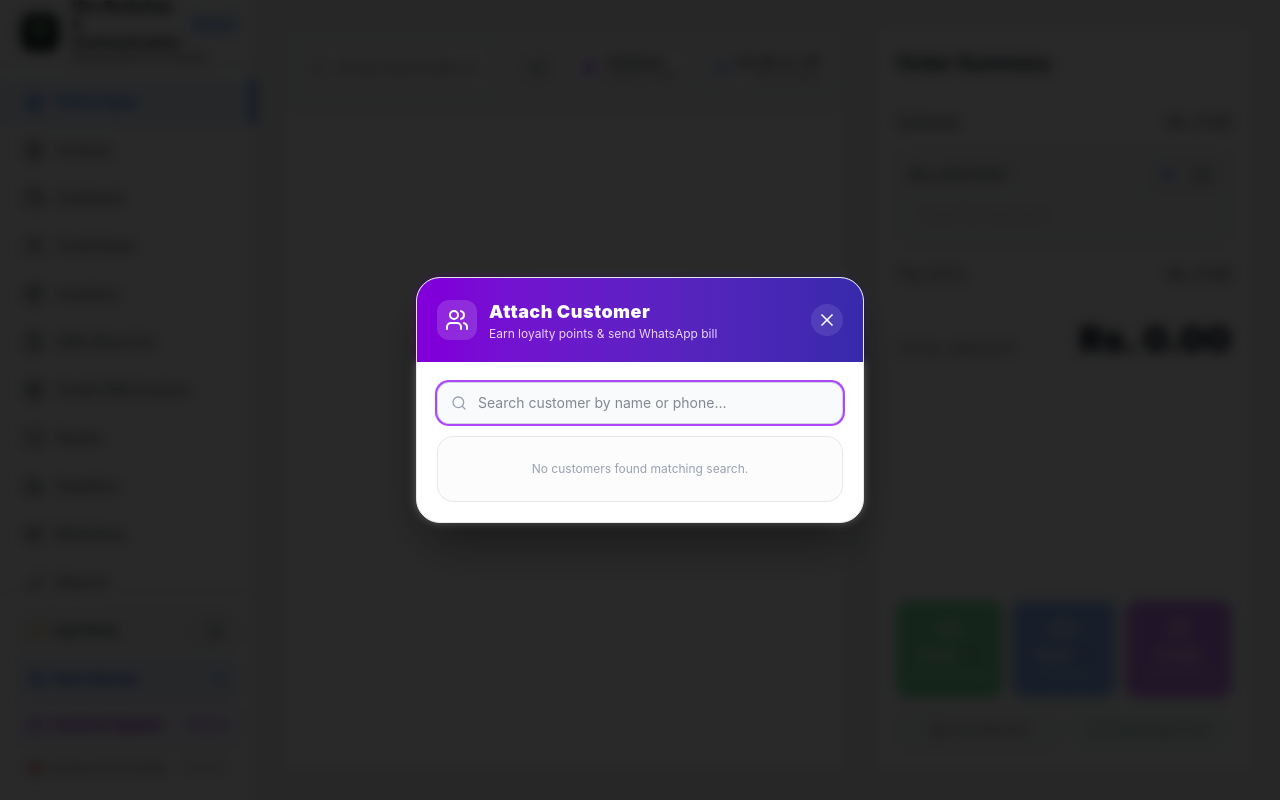
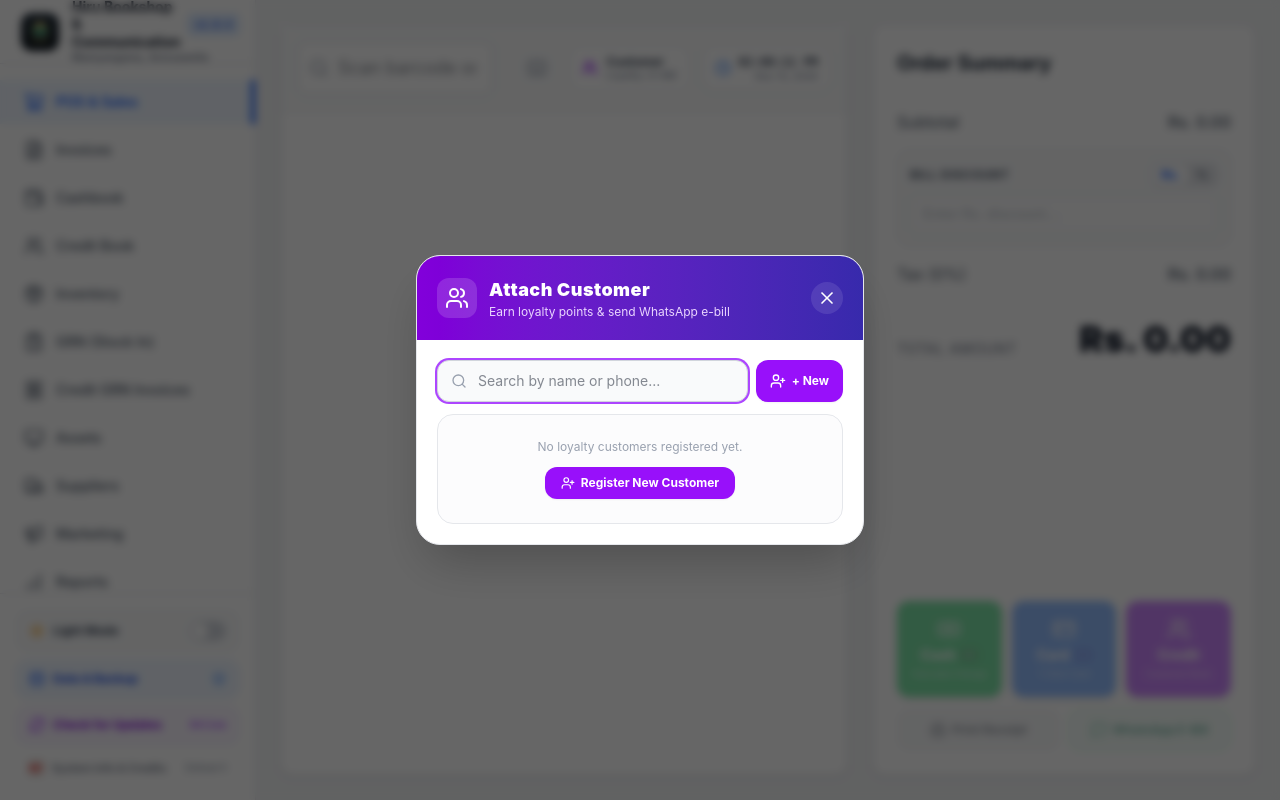
Before and after one commit to AdeeshaRavimal/nethmi-bookshop, a React (Vite) app: page / in a window 1280 px wide. Both pictures are taken after a click on the button "Attach Customer for Loyalty Points & WhatsApp E-Bill". Built offline with nearby package versions, Linux system fonts and the light colour scheme.

Commit message:
feat: inline loyalty customer registration in POS customer picker

```diff
--- a/src/pages/POS.tsx
+++ b/src/pages/POS.tsx
@@ -63,6 +63,11 @@ export default function POS() {
   const [showCustomerPicker, setShowCustomerPicker] = useState(false);
   const [customerPickerSearch, setCustomerPickerSearch] = useState('');
   const [redeemPoints, setRedeemPoints] = useState(false);
+  const [isRegisteringLoyalty, setIsRegisteringLoyalty] = useState(false);
+  const [loyaltyRegName, setLoyaltyRegName] = useState('');
+  const [loyaltyRegPhone, setLoyaltyRegPhone] = useState('');
+  const [loyaltyRegAddress, setLoyaltyRegAddress] = useState('');
+  const [isSubmittingLoyalty, setIsSubmittingLoyalty] = useState(false);
 
   // E-Bill WhatsApp Modal state
   const [showWhatsAppModal, setShowWhatsAppModal] = useState(false);
@@ -468,6 +473,51 @@ export default function POS() {
     }
   };
 
+  const handleRegisterLoyaltyCustomer = async () => {
+    if (!loyaltyRegName.trim()) {
+      toast.error('Customer name is required');
+      return;
+    }
+    try {
+      setIsSubmittingLoyalty(true);
+      const res = await db.credit.createCustomer({
+        name: loyaltyRegName.trim(),
+        phone: loyaltyRegPhone.trim(),
+        address: loyaltyRegAddress.trim(),
+        credit_limit: 0,
+      });
+      if (!res.success || !res.id) throw new Error(res.error || 'Failed to create customer');
+
+      const newCust: CreditCustomer = {
+        id: res.id,
+        name: loyaltyRegName.trim(),
+        phone: loyaltyRegPhone.trim(),
+        address: loyaltyRegAddress.trim(),
+        credit_limit: 0,
+        total_outstanding: 0,
+        loyalty_points: 0,
+        notes: '',
+        created_at: new Date().toISOString(),
+      };
+
+      setAttachedCustomer(newCust);
+      setIsRegisteringLoyalty(false);
+      setLoyaltyRegName('');
+      setLoyaltyRegPhone('');
+      setLoyaltyRegAddress('');
+      setShowCustomerPicker(false);
+
+      const listRes = await db.credit.getCustomers();
+      if (listRes.success && listRes.data) setCreditCustomers(listRes.data);
+
+      toast.success(`Loyalty customer "${newCust.name}" registered & attached to bill!`);
+    } catch (err: any) {
+      toast.error(err.message || 'Error registering loyalty customer');
+    } finally {
+      setIsSubmittingLoyalty(false);
+    }
+  };
+
   const handleCheckout = async (
     method: string,
     tenderedAmount?: number,
@@ -799,6 +849,11 @@ export default function POS() {
             {/* Customer & Loyalty Picker Button */}
             <button
               onClick={async () => {
+                setIsRegisteringLoyalty(false);
+                setCustomerPickerSearch('');
+                setLoyaltyRegName('');
+                setLoyaltyRegPhone('');
+                setLoyaltyRegAddress('');
                 setShowCustomerPicker(true);
                 try {
                   const res = await db.credit.getCustomers();
@@ -1383,7 +1438,9 @@ export default function POS() {
         </div>
       )}
 
-      {/* Customer Picker Modal (Loyalty & E-Bill) */}
+
+
+      {/* Customer Picker Modal (Loyalty & E-Bill) with Inline Registration */}
       {showCustomerPicker && (
         <div
           className="fixed inset-0 z-[100] bg-black/60 backdrop-blur-xs flex items-center justify-center p-4 print:hidden"
@@ -1393,45 +1450,93 @@ export default function POS() {
             className="bg-white dark:bg-gray-800 rounded-3xl shadow-2xl border border-gray-200 dark:border-gray-700 w-full max-w-md overflow-hidden animate-in fade-in zoom-in-95 duration-200"
             onClick={(e) => e.stopPropagation()}
           >
+            {/* Header */}
             <div className="bg-gradient-to-r from-purple-700 to-indigo-800 p-5 text-white flex items-center justify-between">
               <div className="flex items-center gap-3">
                 <div className="w-10 h-10 rounded-xl bg-white/15 flex items-center justify-center">
                   <Users className="w-6 h-6 text-white" />
                 </div>
                 <div>
-                  <h3 className="text-lg font-black tracking-wide">Attach Customer</h3>
-                  <p className="text-xs text-purple-200">Earn loyalty points & send WhatsApp bill</p>
+                  <h3 className="text-lg font-black tracking-wide">
+                    {isRegisteringLoyalty ? 'Register Customer' : 'Attach Customer'}
+                  </h3>
+                  <p className="text-xs text-purple-200">
+                    {isRegisteringLoyalty ? 'Create customer for loyalty points & e-bill' : 'Earn loyalty points & send WhatsApp e-bill'}
+                  </p>
                 </div>
               </div>
               <button
                 type="button"
                 onClick={() => setShowCustomerPicker(false)}
-                className="w-8 h-8 rounded-full bg-white/10 hover:bg-white/20 flex items-center justify-center"
+                className="w-8 h-8 rounded-full bg-white/10 hover:bg-white/20 flex items-center justify-center cursor-pointer"
               >
                 <X className="w-5 h-5" />
               </button>
             </div>
 
+            {!isRegisteringLoyalty ? (
               <div className="p-5 space-y-3">
-              <div className="relative">
+                {/* Search Bar + Register Button */}
+                <div className="flex gap-2">
+                  <div className="relative flex-1">
                     <Search className="w-4 h-4 absolute left-3.5 top-1/2 -translate-y-1/2 text-gray-400" />
                     <input
                       type="text"
-                  placeholder="Search customer by name or phone..."
+                      placeholder="Search by name or phone..."
                       value={customerPickerSearch}
                       onChange={(e) => setCustomerPickerSearch(e.target.value)}
                       className="w-full pl-10 pr-4 py-2.5 bg-gray-50 dark:bg-gray-700 border border-gray-300 dark:border-gray-600 rounded-xl text-sm text-gray-900 dark:text-gray-100 focus:outline-none focus:ring-2 focus:ring-purple-500"
                       autoFocus
                     />
                   </div>
-
-              <div className="max-h-60 overflow-y-auto divide-y divide-gray-100 dark:divide-gray-700 border border-gray-200 dark:border-gray-700 rounded-2xl bg-gray-50/50 dark:bg-gray-900/40">
+                  <button
+                    type="button"
+                    onClick={() => {
+                      if (/^\+?\d+$/.test(customerPickerSearch.trim())) {
+                        setLoyaltyRegPhone(customerPickerSearch.trim());
+                        setLoyaltyRegName('');
+                      } else {
+                        setLoyaltyRegName(customerPickerSearch.trim());
+                        setLoyaltyRegPhone('');
+                      }
+                      setIsRegisteringLoyalty(true);
+                    }}
+                    className="px-3.5 py-2.5 bg-purple-600 hover:bg-purple-700 active:bg-purple-800 text-white rounded-xl text-xs font-bold flex items-center gap-1.5 cursor-pointer shrink-0 shadow-xs"
+                  >
+                    <UserPlus className="w-4 h-4" />
+                    <span>+ New</span>
+                  </button>
+                </div>
+
+                {/* Customer List */}
+                <div className="max-h-64 overflow-y-auto divide-y divide-gray-100 dark:divide-gray-700 border border-gray-200 dark:border-gray-700 rounded-2xl bg-gray-50/50 dark:bg-gray-900/40">
                   {creditCustomers.filter(c =>
                     c.name.toLowerCase().includes(customerPickerSearch.toLowerCase()) ||
                     c.phone.includes(customerPickerSearch)
                   ).length === 0 ? (
-                  <div className="p-6 text-center text-xs text-gray-400">
-                    No customers found matching search.
+                    <div className="p-6 text-center space-y-3">
+                      <p className="text-xs text-gray-400">
+                        {customerPickerSearch.trim()
+                          ? `No customer found for "${customerPickerSearch}".`
+                          : 'No loyalty customers registered yet.'}
+                      </p>
+                      <button
+                        type="button"
+                        onClick={() => {
+                          if (/^\+?\d+$/.test(customerPickerSearch.trim())) {
+                            setLoyaltyRegPhone(customerPickerSearch.trim());
+                            setLoyaltyRegName('');
+                          } else {
+                            setLoyaltyRegName(customerPickerSearch.trim());
+                            setLoyaltyRegPhone('');
+                          }
+                          setIsRegisteringLoyalty(true);
+                        }}
+                        className="px-4 py-2 bg-purple-600 hover:bg-purple-700 active:bg-purple-800 text-white rounded-xl text-xs font-bold inline-flex items-center gap-1.5 shadow-xs cursor-pointer"
+                      >
+                        <UserPlus className="w-3.5 h-3.5" />
+                        <span>Register New Customer</span>
+                      </button>
                     </div>
                   ) : (
                     creditCustomers
@@ -1458,12 +1563,93 @@ export default function POS() {
                               <Award className="w-3.5 h-3.5" />
                               {cust.loyalty_points || 0} pts
                             </span>
+                            {(cust.total_outstanding || 0) > 0 && (
+                              <span className="text-[10px] text-rose-500 font-semibold block">
+                                Due: Rs. {cust.total_outstanding.toFixed(2)}
+                              </span>
+                            )}
                           </div>
                         </div>
                       ))
                   )}
                 </div>
               </div>
+            ) : (
+              /* Inline Loyalty Customer Registration Form */
+              <div className="p-6 space-y-4">
+                <div className="flex items-center justify-between pb-2 border-b border-gray-200 dark:border-gray-700">
+                  <span className="text-sm font-bold text-gray-800 dark:text-gray-200">Register Loyalty Customer</span>
+                  <button
+                    type="button"
+                    onClick={() => setIsRegisteringLoyalty(false)}
+                    className="text-xs text-purple-600 dark:text-purple-400 hover:underline font-semibold cursor-pointer"
+                  >
+                    ← Back to search
+                  </button>
+                </div>
+
+                <div>
+                  <label className="text-xs font-bold text-gray-700 dark:text-gray-300 block mb-1">
+                    Customer Name *
+                  </label>
+                  <input
+                    type="text"
+                    placeholder="e.g. Nimal Silva"
+                    value={loyaltyRegName}
+                    onChange={(e) => setLoyaltyRegName(e.target.value)}
+                    className="w-full px-3.5 py-2.5 bg-gray-50 dark:bg-gray-700 border border-gray-300 dark:border-gray-600 rounded-xl text-sm text-gray-900 dark:text-gray-100 focus:outline-none focus:ring-2 focus:ring-purple-500"
+                    autoFocus
+                  />
+                </div>
+
+                <div>
+                  <label className="text-xs font-bold text-gray-700 dark:text-gray-300 block mb-1">
+                    WhatsApp / Phone Number
+                  </label>
+                  <input
+                    type="text"
+                    placeholder="e.g. 0771234567"
+                    value={loyaltyRegPhone}
+                    onChange={(e) => setLoyaltyRegPhone(e.target.value)}
+                    className="w-full px-3.5 py-2.5 bg-gray-50 dark:bg-gray-700 border border-gray-300 dark:border-gray-600 rounded-xl text-sm text-gray-900 dark:text-gray-100 focus:outline-none focus:ring-2 focus:ring-purple-500"
+                  />
+                  <span className="text-[10px] text-gray-400 mt-1 block">
+                    Used for WhatsApp E-Bills and looking up loyalty points
+                  </span>
+                </div>
+
+                <div>
+                  <label className="text-xs font-bold text-gray-700 dark:text-gray-300 block mb-1">
+                    Address (Optional)
+                  </label>
+                  <input
+                    type="text"
+                    placeholder="e.g. Avissawella"
+                    value={loyaltyRegAddress}
+                    onChange={(e) => setLoyaltyRegAddress(e.target.value)}
+                    className="w-full px-3.5 py-2.5 bg-gray-50 dark:bg-gray-700 border border-gray-300 dark:border-gray-600 rounded-xl text-sm text-gray-900 dark:text-gray-100 focus:outline-none focus:ring-2 focus:ring-purple-500"
+                  />
+                </div>
+
+                <div className="flex gap-2 pt-2">
+                  <button
+                    type="button"
+                    onClick={() => setIsRegisteringLoyalty(false)}
+                    className="flex-1 py-2.5 rounded-xl border border-gray-300 dark:border-gray-600 text-xs font-bold text-gray-700 dark:text-gray-300 hover:bg-gray-100 dark:hover:bg-gray-700 cursor-pointer"
+                  >
+                    Cancel
+                  </button>
+                  <button
+                    type="button"
+                    disabled={isSubmittingLoyalty || !loyaltyRegName.trim()}
+                    onClick={handleRegisterLoyaltyCustomer}
+                    className="flex-1 py-2.5 bg-purple-600 hover:bg-purple-700 active:bg-purple-800 text-white rounded-xl text-xs font-bold shadow-md shadow-purple-600/25 disabled:opacity-50 cursor-pointer"
+                  >
+                    {isSubmittingLoyalty ? 'Saving...' : 'Register & Attach'}
+                  </button>
+                </div>
+              </div>
+            )}
           </div>
         </div>
       )}
@@ -1681,90 +1867,7 @@ export default function POS() {
         </div>
       )}
 
-      {/* Customer Picker Modal (Loyalty & E-Bill) */}
-      {showCustomerPicker && (
-        <div
-          className="fixed inset-0 z-[100] bg-black/60 backdrop-blur-xs flex items-center justify-center p-4 print:hidden"
-          onClick={() => setShowCustomerPicker(false)}
-        >
-          <div
-            className="bg-white dark:bg-gray-800 rounded-3xl shadow-2xl border border-gray-200 dark:border-gray-700 w-full max-w-md overflow-hidden animate-in fade-in zoom-in-95 duration-200"
-            onClick={(e) => e.stopPropagation()}
-          >
-            <div className="bg-gradient-to-r from-purple-700 to-indigo-800 p-5 text-white flex items-center justify-between">
-              <div className="flex items-center gap-3">
-                <div className="w-10 h-10 rounded-xl bg-white/15 flex items-center justify-center">
-                  <Users className="w-6 h-6 text-white" />
-                </div>
-                <div>
-                  <h3 className="text-lg font-black tracking-wide">Attach Customer</h3>
-                  <p className="text-xs text-purple-200">Earn loyalty points & send WhatsApp bill</p>
-                </div>
-              </div>
-              <button
-                type="button"
-                onClick={() => setShowCustomerPicker(false)}
-                className="w-8 h-8 rounded-full bg-white/10 hover:bg-white/20 flex items-center justify-center"
-              >
-                <X className="w-5 h-5" />
-              </button>
-            </div>
-
-            <div className="p-5 space-y-3">
-              <div className="relative">
-                <Search className="w-4 h-4 absolute left-3.5 top-1/2 -translate-y-1/2 text-gray-400" />
-                <input
-                  type="text"
-                  placeholder="Search customer by name or phone..."
-                  value={customerPickerSearch}
-                  onChange={(e) => setCustomerPickerSearch(e.target.value)}
-                  className="w-full pl-10 pr-4 py-2.5 bg-gray-50 dark:bg-gray-700 border border-gray-300 dark:border-gray-600 rounded-xl text-sm text-gray-900 dark:text-gray-100 focus:outline-none focus:ring-2 focus:ring-purple-500"
-                  autoFocus
-                />
-              </div>
-
-              <div className="max-h-60 overflow-y-auto divide-y divide-gray-100 dark:divide-gray-700 border border-gray-200 dark:border-gray-700 rounded-2xl bg-gray-50/50 dark:bg-gray-900/40">
-                {creditCustomers.filter(c =>
-                  c.name.toLowerCase().includes(customerPickerSearch.toLowerCase()) ||
-                  c.phone.includes(customerPickerSearch)
-                ).length === 0 ? (
-                  <div className="p-6 text-center text-xs text-gray-400">
-                    No customers found matching search.
-                  </div>
-                ) : (
-                  creditCustomers
-                    .filter(c =>
-                      c.name.toLowerCase().includes(customerPickerSearch.toLowerCase()) ||
-                      c.phone.includes(customerPickerSearch)
-                    )
-                    .map(cust => (
-                      <div
-                        key={cust.id}
-                        onClick={() => {
-                          setAttachedCustomer(cust);
-                          setShowCustomerPicker(false);
-                          toast.success(`Customer "${cust.name}" attached to bill`);
-                        }}
-                        className="p-3 flex items-center justify-between cursor-pointer hover:bg-purple-50 dark:hover:bg-purple-900/30 transition-colors"
-                      >
-                        <div>
-                          <span className="font-bold text-sm text-gray-900 dark:text-gray-100 block">{cust.name}</span>
-                          <span className="text-xs text-gray-400">{cust.phone || 'No phone'}</span>
-                        </div>
-                        <div className="text-right">
-                          <span className="text-xs font-black text-purple-600 dark:text-purple-400 flex items-center gap-1 justify-end">
-                            <Award className="w-3.5 h-3.5" />
-                            {cust.loyalty_points || 0} pts
-                          </span>
-                        </div>
-                      </div>
-                    ))
-                )}
-              </div>
-            </div>
-          </div>
-        </div>
-      )}
+
 
       {/* WhatsApp E-Bill Modal with Image Preview */}
       {showWhatsAppModal && whatsAppReceiptData && (
```
Lines whose indentation alone changed are shown as unchanged.
